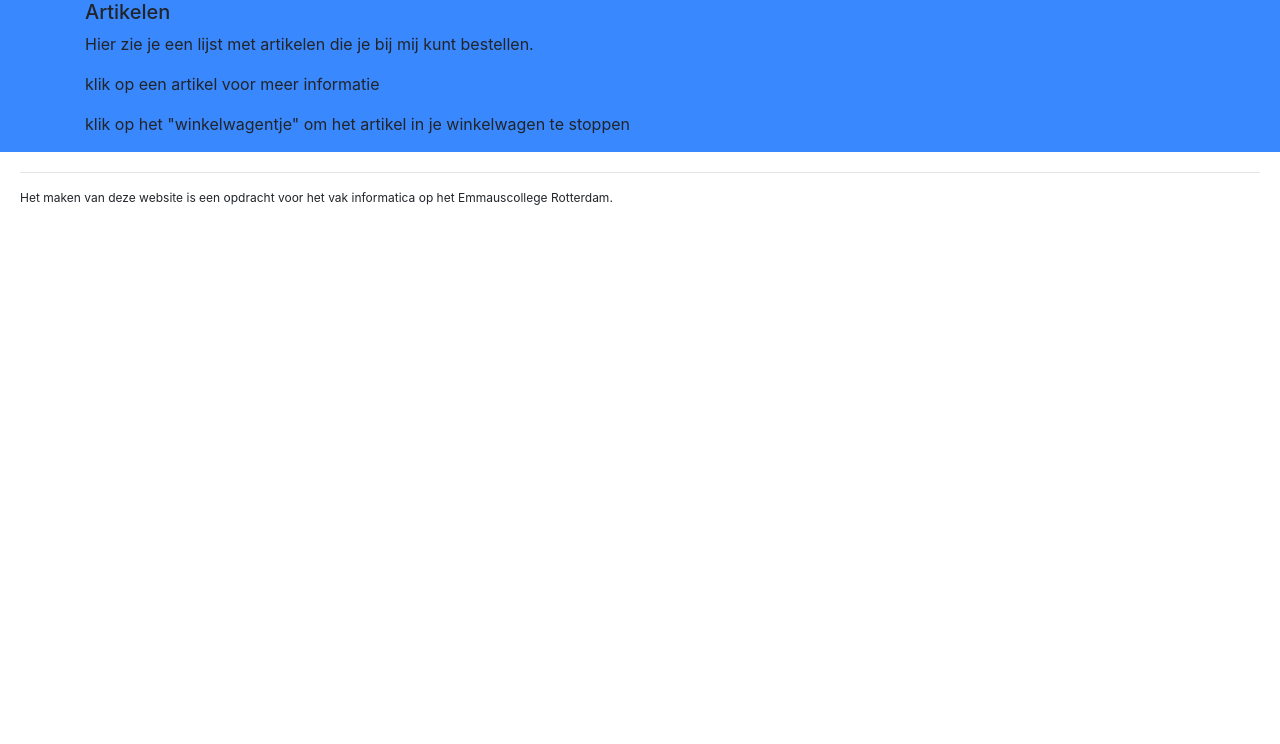
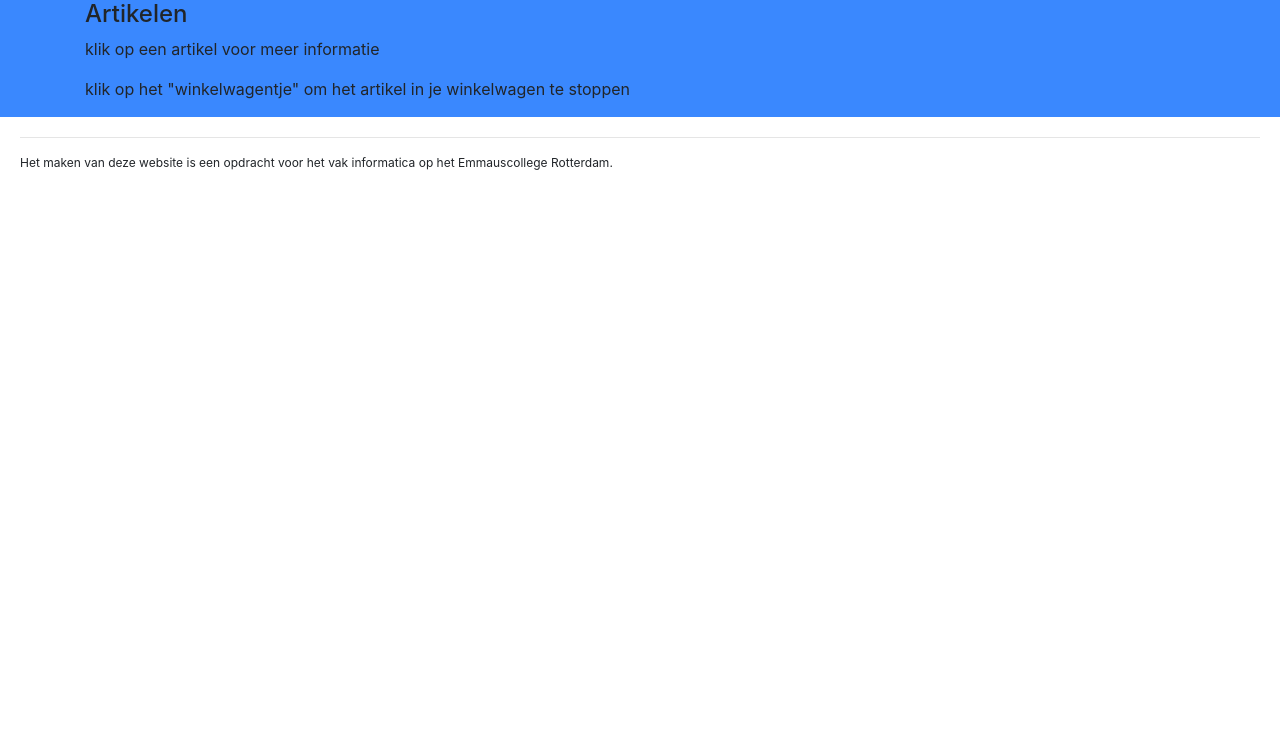
Before and after one commit to emmaus-5h/webshop-5hin1-rivano-yosei-, a website: page web/index.html in a window 1280 px wide. Shown: the part 56-800 px from the top of the page. Drawn offline with nearby package versions, Linux system fonts and the light colour scheme; no server answers.

Commit message:
PRACHTIG

```diff
--- a/api/index.js
+++ b/api/index.js
@@ -1,4 +1,4 @@
-// database setup, we use better-sqlite3 because it is basic
+ // database setup, we use better-sqlite3 because it is basic
 // for advanced documentation see
 // https://www.npmjs.com/package/better-sqlite3
 const Database = require('better-sqlite3');
--- a/web/css/style.css
+++ b/web/css/style.css
@@ -20,6 +20,7 @@ footer {
 .shop-button {
   font-size: 15px;
   margin-top: -4px;
+  color: rgb(58, 136, 254);
 }
 
 .article-container {
@@ -31,6 +32,7 @@ footer {
   height: 700px;
   margin-bottom: 20px;
   color: rgb(254, 199, 0);
+  background-color: rgb(15, 138, 15);
 }
 
 .card-header {
--- a/web/index.html
+++ b/web/index.html
@@ -44,8 +44,7 @@
   <!-- lijst met producten, wordt gevuld door javascript -->
 	<main id="index">
 		<div class="container">
-			<h5>Artikelen</h5>
- 			<p>Hier zie je een lijst met artikelen die je bij mij kunt bestellen.</p>
+			<h4>Artikelen</h4>
 			<p>klik op een artikel voor meer informatie<p>
 					<p>klik op het "winkelwagentje" om het artikel in je winkelwagen te stoppen</p>
 		</div>
```
